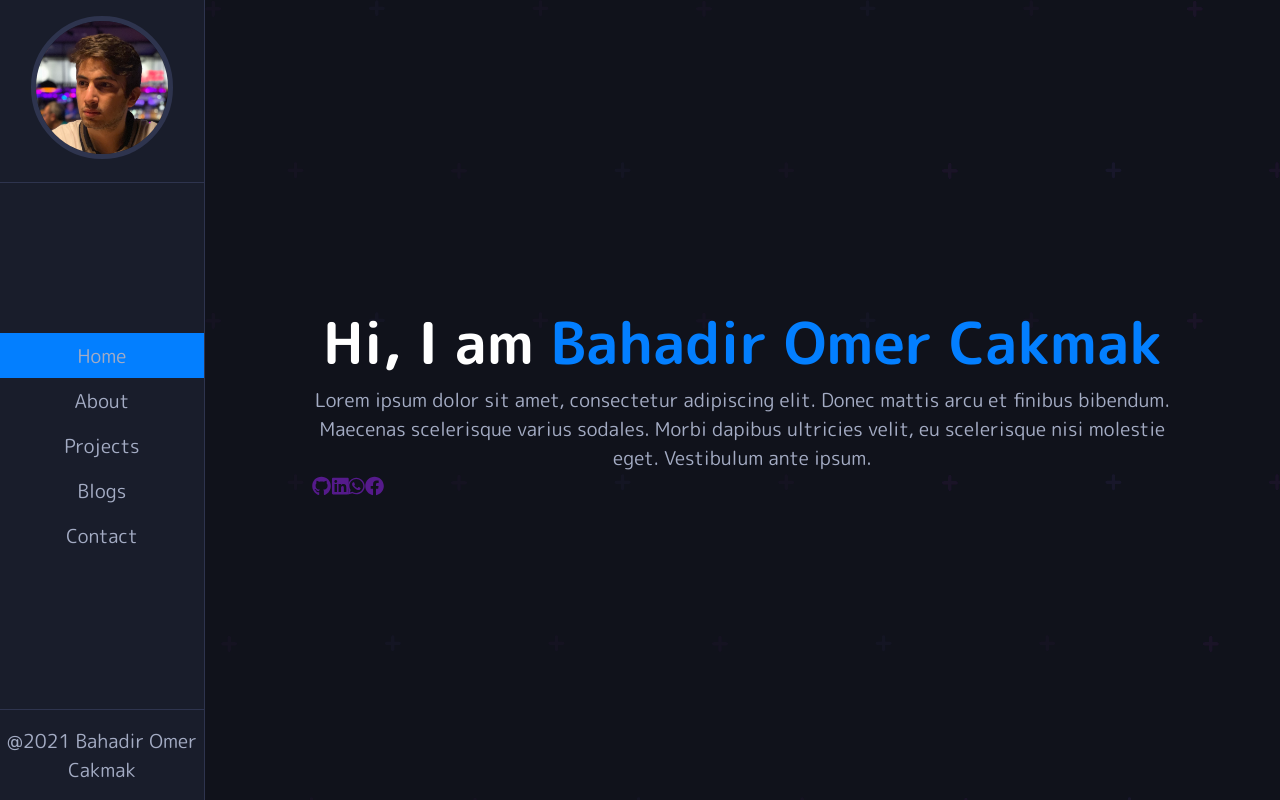
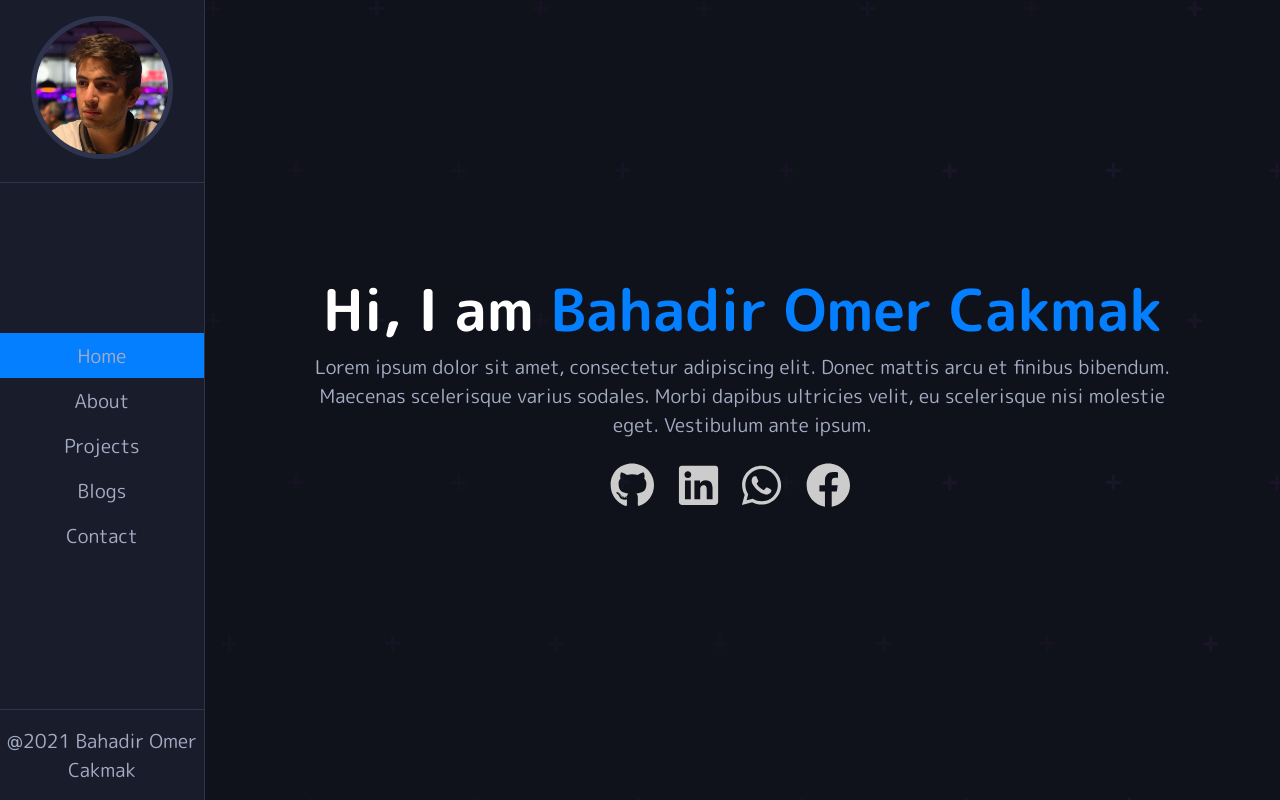
Before and after one commit to bomercakmak/my-portfolio-react, a React (Create React App) app: page / in a window 1280 px wide. Built offline with nearby package versions, Linux system fonts and the light colour scheme.

Commit message:
I added React-Router-Dom and I also added all page in Switch.

```diff
--- a/src/App.js
+++ b/src/App.js
@@ -1,6 +1,11 @@
 import "./App.scss";
 import NavBar from "./Components/NavBar";
 import HomePage from "./Pages/HomePage";
+import { Switch, Route } from "react-router-dom";
+import AboutPage from "./Pages/AboutPage";
+import ProjectsPage from "./Pages/ProjectsPage";
+import ContactPage from "./Pages/ContactPage";
+import BlogsPage from "./Pages/BlogsPage";
 
 function App() {
   return (
@@ -10,7 +15,23 @@ function App() {
       </div>
       <div className="main-content">
         <div className="content">
-          <HomePage />
+          <Switch>
+            <Route path="/" exact>
+              <HomePage />
+            </Route>
+            <Route path="/about" exact>
+              <AboutPage />
+            </Route>
+            <Route path="/projects" exact>
+              <ProjectsPage />
+            </Route>
+            <Route path="/blogs" exact>
+              <BlogsPage />
+            </Route>
+            <Route path="/contact" exact>
+              <ContactPage />
+            </Route>
+          </Switch>
         </div>
       </div>
     </div>
--- /dev/null
+++ b/src/Pages/AboutPage.js
@@ -0,0 +1,11 @@
+import React from 'react'
+
+function AboutPage() {
+    return (
+        <div className="AboutPage">
+            <h1>About Page</h1>
+        </div>
+    )
+}
+
+export default AboutPage
--- /dev/null
+++ b/src/Pages/BlogsPage.js
@@ -0,0 +1,11 @@
+import React from 'react'
+
+function BlogsPage() {
+    return (
+        <div>
+            <h1>Blogs Page</h1>
+        </div>
+    )
+}
+
+export default BlogsPage
--- /dev/null
+++ b/src/Pages/ContactPage.js
@@ -0,0 +1,11 @@
+import React from 'react'
+
+function ContactPage() {
+    return (
+        <div>
+            <h1>Contact Page</h1>
+        </div>
+    )
+}
+
+export default ContactPage
--- a/src/Pages/HomePage.js
+++ b/src/Pages/HomePage.js
@@ -23,17 +23,17 @@ function HomePage() {
           ante ipsum.
         </p>
         <div className="icons">
-          <Link>
-            <FontAwesomeIcon icon={faGithub} />
+          <Link className="icon-holder">
+            <FontAwesomeIcon icon={faGithub} className="icon gh"/>
           </Link>
-          <Link>
-            <FontAwesomeIcon icon={faLinkedin} />
+          <Link className="icon-holder">
+            <FontAwesomeIcon icon={faLinkedin} className="icon lk"/>
           </Link>
-          <Link>
-            <FontAwesomeIcon icon={faWhatsapp} />
+          <Link className="icon-holder">
+            <FontAwesomeIcon icon={faWhatsapp} className="icon wh"/>
           </Link>
-          <Link>
-            <FontAwesomeIcon icon={faFacebook} />
+          <Link className="icon-holder">
+            <FontAwesomeIcon icon={faFacebook} className="icon fb"/>
           </Link>
         </div>
       </header>
--- /dev/null
+++ b/src/Pages/ProjectsPage.js
@@ -0,0 +1,12 @@
+import React from 'react'
+
+function ProjectsPage() {
+    return (
+        <div>
+            <h1>Projects Page</h1>
+
+        </div>
+    )
+}
+
+export default ProjectsPage
--- a/src/styles/_navbar.scss
+++ b/src/styles/_navbar.scss
@@ -44,7 +44,7 @@
                          transform-origin: bottom ;
                          transform: scale(0);
                          overflow-x:hidden ;
-                         transition: transform .6s, .2s width .35s cubic-bezier(1,-0.16,0,1.35);
+                         transition: transform .2s, .2s width .2s cubic-bezier(1,-0.16,0,1.35);
 
                     }
 
--- a/src/styles/_typography.scss
+++ b/src/styles/_typography.scss
@@ -1,21 +1,50 @@
-.HomePage{
-    position:absolute;
-    top:50%;
-    left:50%;
-    transform:translate(-50%, -50%);
-    width:80%;
+.HomePage {
+  position: absolute;
+  top: 50%;
+  left: 50%;
+  transform: translate(-50%, -50%);
+  width: 80%;
 }
 
+.hero-text {
+  color: white;
+  text-align: center;
+  font-size: 3.6rem;
+  span {
+    color: #037fff;
+  }
+}
+.h-sub-text {
+  text-align: center;
+}
 
-.hero-text{
-    color: white;
-    text-align:center;
-    font-size:3.6rem;
-    span{
-        color:#037FFF;
+.icons {
+  display: flex;
+  align-items: center;
+  justify-content: center;
+  padding: 1.5rem 0;
+  .icon-holder {
+    margin-right: 1.5rem;
+
+
+    .icon {
+     font-size:2.8rem;
+     color:#ccc;
+     transition: all .3s ease-in-out;
+
     }
-}
-.h-sub-text{
-    text-align:center;
+    .wh:hover{
+        color:#3AB44A
+    }
+    .fb:hover{
+        color: #2A78F2
+    }
+    .lk:hover{
+        color:#2577B7
+    }
+    .gh:hover{
+        color:#F0502F
+    }
+  }
 
 }
```
